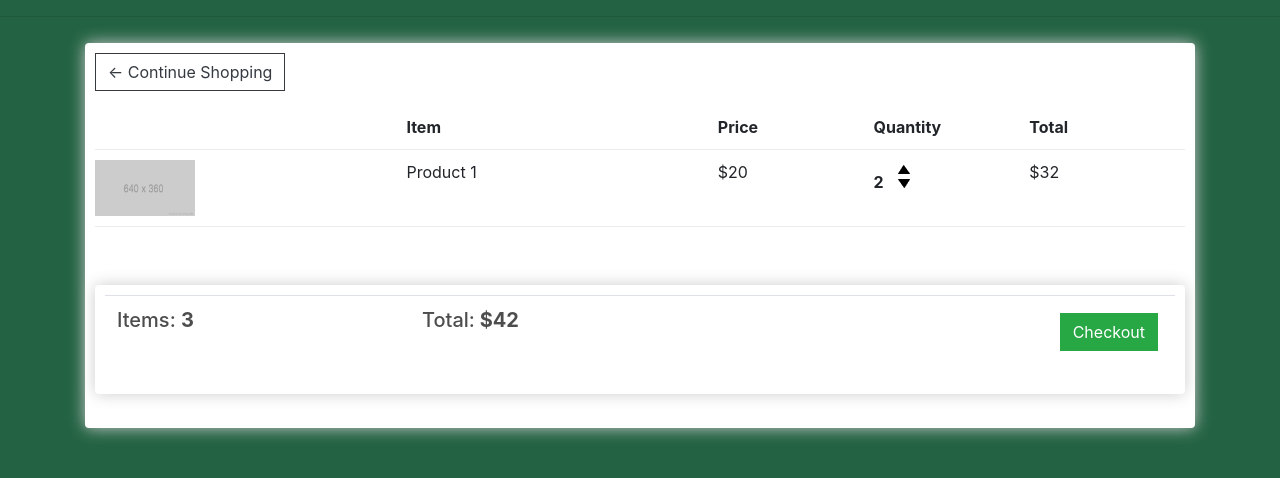
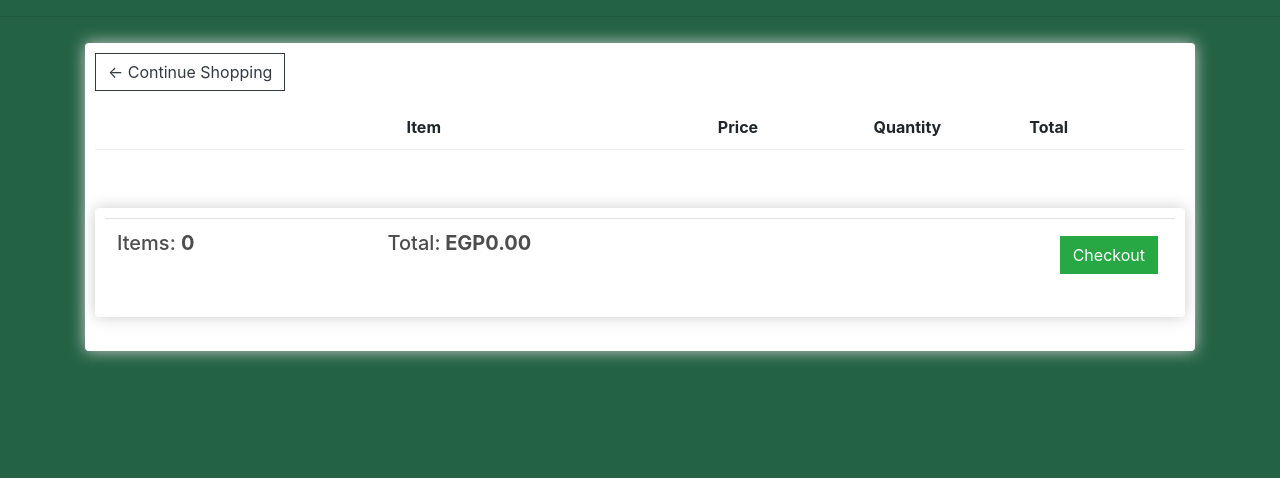
Before and after one commit to Mohamed-Salem-Ali/e-commerce, a Django app: page /cart/ in a window 1280 px wide. Shown: the part 57-535 px from the top of the page. Run offline with Django 5.2, Linux system fonts and the light colour scheme; lists and menus that the app fills with data are empty; some libraries are stand-ins or nearby versions.

Commit message:
Feat(Core): User Cart - Query data of customer, order and items - Render data in the cart page - Calculate total price for OrderItem - Calculate total price for all items in order - Calculate total quantity of items in order - Add order to the context dict. and handle non logged user - Render totals in the cart page

```diff
--- a/core/templates/core/cart.html
+++ b/core/templates/core/cart.html
@@ -16,17 +16,17 @@
                 <div style="flex:1"><strong>Quantity</strong></div>
                 <div style="flex:1"><strong>Total</strong></div>
             </div>
-
+            {% for item in items %}
             <div class="cart-row">
-                <div style="flex:2"><img class="row-image" src="{% static 'images/placeholder.png' %}"></div>
+                <div style="flex:2"><img class="row-image" src="{{item.product.imageURL}}"></div>
                 <div style="flex:2">
-                    <p>Product 1</p>
+                    <p>{{item.product.name}}</p>
                 </div>
                 <div style="flex:1">
-                    <p>$20</p>
+                    <p>EGP{{item.product.price|floatformat:2}}</p>
                 </div>
                 <div style="flex:1">
-                    <p class="quantity">2</p>
+                    <p class="quantity">{{item.quantity}}</p>
                     <div class="quantity">
                         <img class="chg-quantity" src="{% static  'images/arrow-up.png' %}">
 
@@ -34,9 +34,10 @@
                     </div>
                 </div>
                 <div style="flex:1">
-                    <p>$32</p>
+                    <p>EGP{{item.get_total|floatformat:2}}</p>
                 </div>
             </div>
+            {% endfor %}
             <br>
             <br>
             <div class="box-element">
@@ -44,10 +45,10 @@
                 <table class="table">
                     <tr>
                         <th>
-                            <h5>Items: <strong>3</strong></h5>
+                            <h5>Items: <strong>{{order.get_cart_items}}</strong></h5>
                         </th>
                         <th>
-                            <h5>Total:<strong> $42</strong></h5>
+                            <h5>Total:<strong> EGP{{order.get_cart_total|floatformat:2}}</strong></h5>
                         </th>
                         <th>
                             <a style="float:right; margin:5px;" class="btn btn-success"
--- a/core/views.py
+++ b/core/views.py
@@ -10,8 +10,18 @@ def home(request):
 
 
 def cart(request):
-    context={}
-    return render(request,'core/cart.html')
+    if request.user.is_authenticated:
+        customer = request.user.customer
+        order, created = Order.objects.get_or_create(customer=customer, complete=False)
+        items = order.orderitem_set.all()
+    else:
+		#Create empty cart for now for non-logged in user
+        items = []
+        order = {'get_cart_total':0, 'get_cart_items':0}
+
+
+    context = {'items':items, 'order':order}
+    return render(request, 'core/cart.html', context)
 
 
 def checkout(request):
```
Also changed, not shown: core/models.py (+18 -0 lines).
